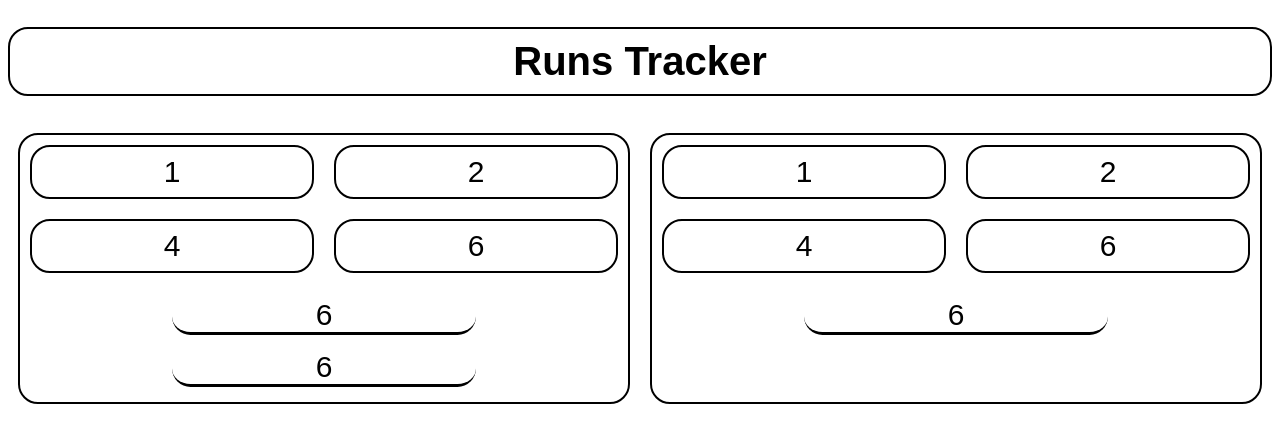
After one commit to shahrukh-saeed/runs-tracker-old, a Flask app: page /tracker/game in a window 1280 px wide. The commit adds this page. Shown: the top 443 px of the page. Run offline with Flask 3, Linux system fonts and the light colour scheme.

Commit message:
Created template for runs tracker page

```diff
--- a/app.py
+++ b/app.py
@@ -66,5 +66,9 @@ def tracker():
     flash('Incorrect Username or Password', 'error')
     return render_template('home.html')
 
+@app.route("/tracker/game", methods=['post', 'get'])
+def game():
+    return render_template('game.html')
+
 if __name__ == "__main__":
     app.run(host='0.0.0.0', debug=True)
--- a/static/home.css
+++ b/static/home.css
@@ -11,6 +11,8 @@ body {
     padding: 10px;
     border-radius: 20px;
     border: 2px solid rgb(0, 0, 0);
+    margin: center;
+    min-width: 300px;
 }
 
 form {
@@ -21,11 +23,6 @@ form {
     border: 2px solid rgb(0, 0, 0);
     border-radius: 20px;
     text-align: center;
-}
-
-.inline {
-    width: unset;
-    margin: 0 0.5em 0 0;
 }
 
 label {
@@ -49,13 +46,20 @@ input[type="submit"] {
     color:rgb(0, 0, 0);
     font-size: 20px;
     margin-top: 2.5em;
-    display: inline-block;
+    width: 197.53px;
+}
+
+input[type="button"] {
+    color:rgb(0, 0, 0);
+    font-size: 20px;
+    margin-top: 1em;
+    width: 197.53px;
 }
 
 #error {
     margin: 0 auto;
     padding: 5px;
-    width: 180px;
+    width: 197.53px;
     border-radius: 20px;
     font-size: 20px;
     background-color: white;
@@ -69,5 +73,43 @@ input[type="submit"] {
     border: 2px solid rgb(0, 0, 0);
     border-radius: 20px;
     width: 50%;
+    min-width: 300px;
+    margin: 0 auto;
+    margin-top: 26.8px;
     text-align: center;
 }
+
+#newgame {
+    min-width: 300px;
+    width: 50%;
+    display: block;
+    margin: 10px auto;
+}
+
+.container {
+    display: flex;
+}
+
+.box {
+    border-radius: 20px;
+    width: 50%;
+    border: 2px solid rgb(0, 0, 0);
+    margin: 10px;
+    text-align: center;
+}
+
+.runs {
+    border-radius: 20px;
+    width: 50%;
+    border-width: 2px;
+    border-bottom: solid;
+    border-color: rgb(0, 0, 0);
+    margin: 0.5em auto;
+    text-align: center;
+}
+
+.runbutton {
+    height: 50px;
+    line-height: 50px;
+    vertical-align: middle;
+}
--- /dev/null
+++ b/templates/game.html
@@ -0,0 +1,63 @@
+<!DOCTYPE html>
+<html lang="en">
+<head>
+    <meta charset="UTF-8">
+    <meta http-equiv="X-UA-Compatible" content="IE=edge">
+    <meta name="viewport" content="width=device-width, initial-scale=1.0">
+    <link = rel="stylesheet" href="/static/home.css"/>
+    <title>Runs Tracker</title>
+</head>
+<body>
+    <h1 class="title">Runs Tracker</h1>
+
+    <div class="container">
+        <div class="box">
+            <div class="container">
+                <div class="box runbutton">
+                    1
+                </div>
+                <div class="box runbutton">
+                    2
+                </div>
+            </div>
+            <div class="container">
+                <div class="box runbutton">
+                    4
+                </div>
+                <div class="box runbutton">
+                    6
+                </div>
+            </div>
+
+
+            <div class="runs">
+                6
+            </div>
+            <div class="runs">
+                6
+            </div>
+        </div>
+        <div class="box">
+            <div class="container">
+                <div class="box runbutton">
+                    1
+                </div>
+                <div class="box runbutton">
+                    2
+                </div>
+            </div>
+            <div class="container">
+                <div class="box runbutton">
+                    4
+                </div>
+                <div class="box runbutton">
+                    6
+                </div>
+            </div>
+            <div class="runs">
+                6
+            </div>
+        </div>
+    </div>
+</body>
+</html>
--- a/templates/home.html
+++ b/templates/home.html
@@ -14,8 +14,8 @@
             <label for="username">Username <br> <input name="username" type="text" required /></label>
             <label for="password">Password <br> <input  name="password" type="password" required /></label>
 
-            <input class="inline" type="button" onclick="window.location.href='/newaccount';" value="Create New Account"/>
-            <input class="inline" type="submit" value="Login"/>
+            <input type="submit" value="Login"/><br>
+            <input type="button" onclick="window.location.href='/newaccount';" value="Create Account"/>
 
             {% include 'error.html' %}
         </form>
--- a/templates/newaccount.html
+++ b/templates/newaccount.html
@@ -13,7 +13,7 @@
         <label for="username">Username <br> <input name="username" type="text" required /></label>
         <label for="password">Password <br> <input  name="password" type="password" required /></label>
 
-        <input class="inline" type="submit" value="Confirm"/>
+        <input type="submit" value="Confirm"/>
     </form>
 </body>
 </html>
--- a/templates/tracker.html
+++ b/templates/tracker.html
@@ -9,6 +9,8 @@
 </head>
 <body>
     <h1 class="title">Runs Tracker</h1>
+
+    <input id="newgame" type="button" onclick="window.location.href='/tracker/game';" value="Start New Game"/>
 
     <div id="gameshistory">
         {% for elem in games %}
```
